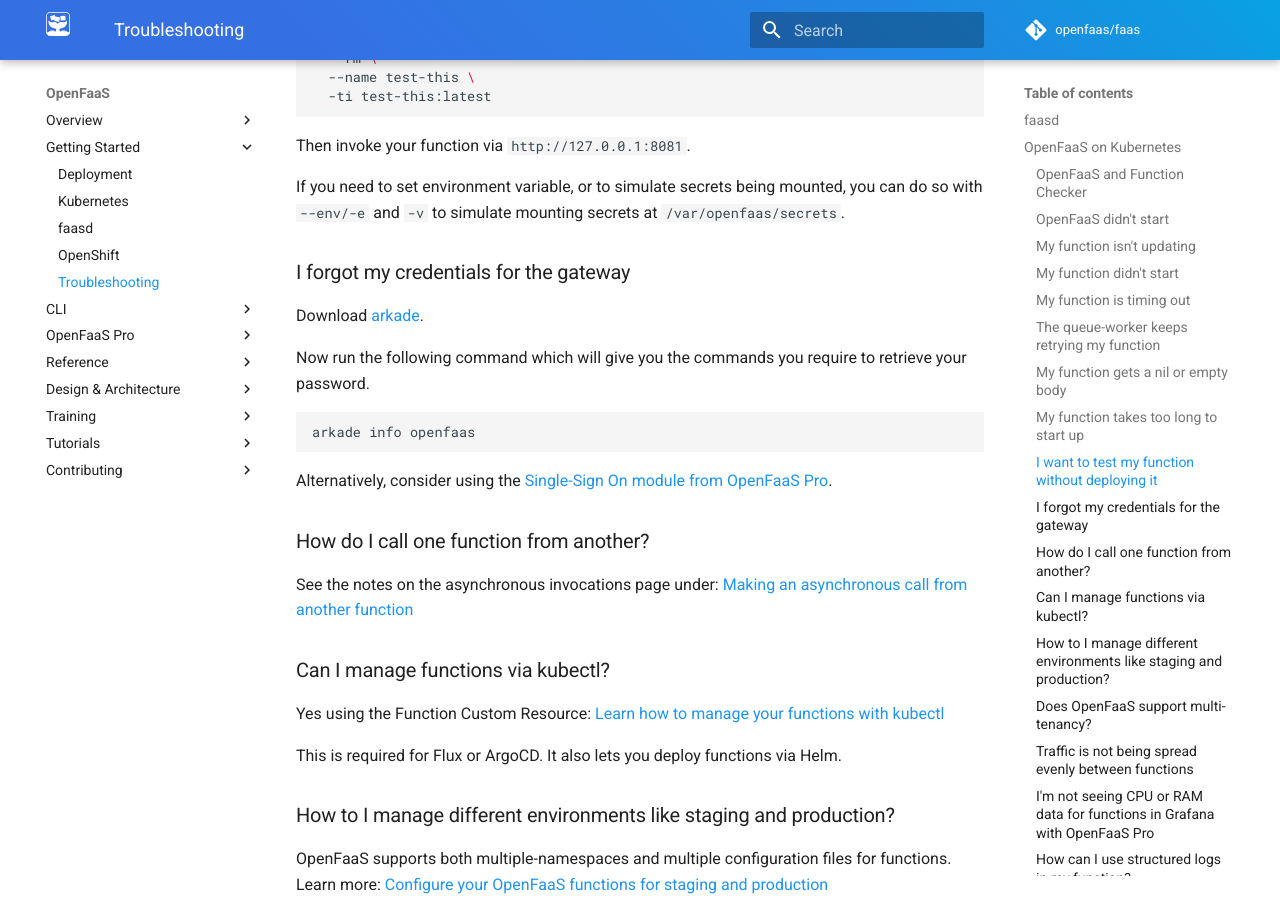
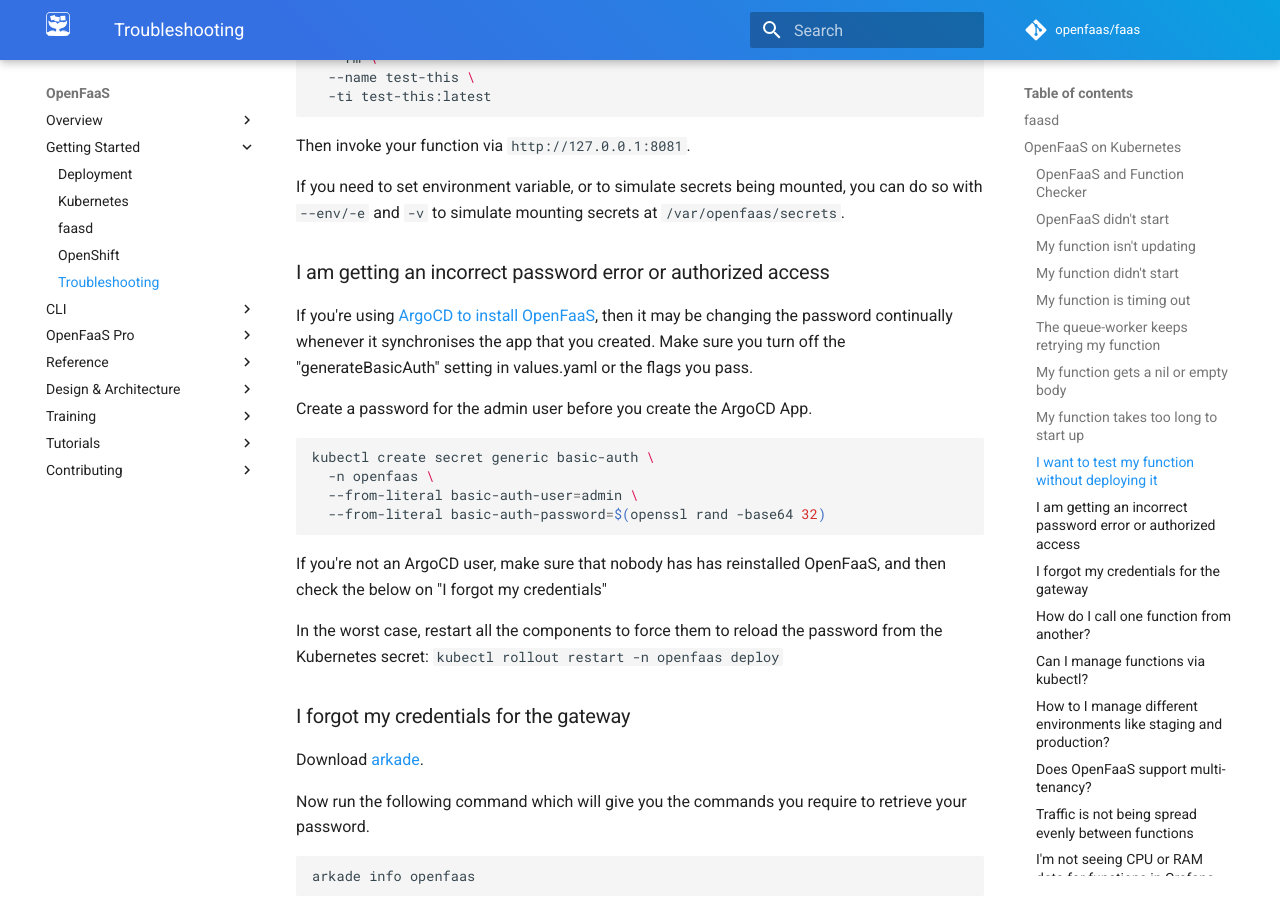
Before and after one commit to openfaas/docs, an MkDocs documentation site: the page built from docs/deployment/troubleshooting.md, in a window 1280 px wide and 900 px high, scrolled down 4307 px. Built offline with MkDocs 1.6.1 and Material for MkDocs 9.7.7, drawn with Linux system fonts in a browser that asks for light colours; comment, search, counter and statistics services are not loaded.

Commit message:
Add note on ArgoCD changing the password
Signed-off-by: Alex Ellis (OpenFaaS Ltd) <alexellis2@gmail.com>

````diff
--- a/docs/deployment/troubleshooting.md
+++ b/docs/deployment/troubleshooting.md
@@ -180,6 +180,23 @@ Then invoke your function via `http://127.0.0.1:8081`.
 
 If you need to set environment variable, or to simulate secrets being mounted, you can do so with `--env/-e` and `-v` to simulate mounting secrets at `/var/openfaas/secrets`.
 
+### I am getting an incorrect password error or authorized access
+
+If you're using [ArgoCD to install OpenFaaS](https://www.openfaas.com/blog/bring-gitops-to-your-openfaas-functions-with-argocd/), then it may be changing the password continually whenever it synchronises the app that you created. Make sure you turn off the "generateBasicAuth" setting in values.yaml or the flags you pass.
+
+Create a password for the admin user before you create the ArgoCD App.
+
+```bash
+kubectl create secret generic basic-auth \
+  -n openfaas \
+  --from-literal basic-auth-user=admin \
+  --from-literal basic-auth-password=$(openssl rand -base64 32)
+```
+
+If you're not an ArgoCD user, make sure that nobody has has reinstalled OpenFaaS, and then check the below on "I forgot my credentials"
+
+In the worst case, restart all the components to force them to reload the password from the Kubernetes secret: `kubectl rollout restart -n openfaas deploy`
+
 ### I forgot my credentials for the gateway
 
 Download [arkade](https://arkade.dev).
````
